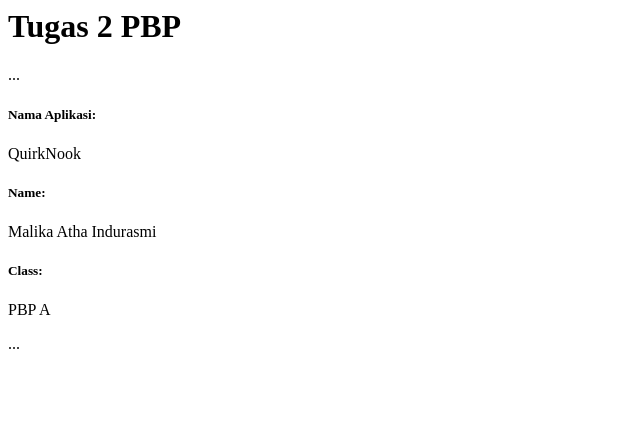
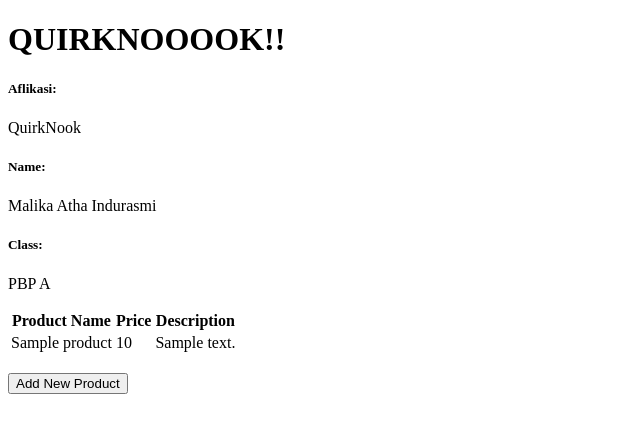
Before and after one commit to malikaatha/quirknook-pbp, a Django app: page / in a window 1280 px wide. Shown: the top 433 px of the page, without its empty margins (0-640 px from the left). Run offline with Django 5.2, Linux system fonts and the light colour scheme; tables that the repository leaves empty hold one stand-in row (values such as "Sample post").

Commit message:
selesai basic tutorial 2

```diff
--- a/main/models.py
+++ b/main/models.py
@@ -1,6 +1,8 @@
+import uuid
 from django.db import models
 
 class Product(models.Model):
+    id = models.UUIDField(primary_key=True, default=uuid.uuid4, editable=False)
     name = models.CharField(max_length=255)
     price = models.IntegerField()
     description = models.TextField()
--- a/main/templates/main.html
+++ b/main/templates/main.html
@@ -1,9 +1,41 @@
-<h1>Tugas 2 PBP</h1>
-...
-<h5>Nama Aplikasi: </h5>
+{% extends 'base.html' %}
+{% block content %}
+<h1>QUIRKNOOOOK!!</h1>
+
+<h5>Aflikasi: </h5>
 <p>{{ aplikasi }}<p>
-<h5>Name: </h5>
-<p>{{ name }}<p>
-<h5>Class: </h5>
-<p>{{ class }}<p>
-...
+
+<h5>Name:</h5>
+<p>{{ name }}</p>
+
+<h5>Class:</h5>
+<p>{{ class }}</p>
+
+{% if not product_entries %}
+<p>Belum ada data quirknook product entry</p>
+{% else %}
+<table>
+  <tr>
+    <th>Product Name</th>
+    <th>Price</th>
+    <th>Description</th>
+  </tr>
+
+  {% comment %} Hai
+  {% endcomment %}
+  {% for product_entry in product_entries %}
+  <tr>
+    <td>{{product_entry.name}}</td>
+    <td>{{product_entry.price}}</td>
+    <td>{{product_entry.description}}</td>
+  </tr>
+  {% endfor %}
+</table>
+{% endif %}
+
+<br />
+
+<a href="{% url 'main:create_product' %}">
+  <button>Add New Product</button>
+</a>
+{% endblock content %}
--- a/main/urls.py
+++ b/main/urls.py
@@ -1,8 +1,12 @@
 from django.urls import path
-from main.views import show_main
-
+from main.views import show_main, create_product, show_xml, show_json, show_xml_by_id, show_json_by_id
 app_name = 'main'
 
 urlpatterns = [
     path('', show_main, name='show_main'),
+    path('create-product', create_product, name='create_product'),
+    path('xml/', show_xml, name='show_xml'),
+    path('json/', show_json, name='show_json'),
+    path('xml/<str:id>/', show_xml_by_id, name='show_xml_by_id'),
+    path('json/<str:id>/', show_json_by_id, name='show_json_by_id'),
 ]
--- a/main/views.py
+++ b/main/views.py
@@ -1,11 +1,45 @@
-from django.shortcuts import render
+from django.http import HttpResponse
+from django.core import serializers
+from django.shortcuts import render, redirect
+from main.forms import ProductForm
+from main.models import Product
 
 # Create your views here.
 def show_main(request):
+    product_entries = Product.objects.all(
+
+    )
     context = {
         'aplikasi' : 'QuirkNook',
         'name': 'Malika Atha Indurasmi',
-        'class': 'PBP A'
+        'class': 'PBP A',
+        'product_entries' : product_entries
     }
 
     return render(request, "main.html", context)
+
+def create_product(request):
+    form = ProductForm(request.POST or None)
+
+    if form.is_valid() and request.method == "POST":
+        form.save()
+        return redirect('main:show_main')
+
+    context = {'form': form}
+    return render(request, "create_product.html", context)
+
+def show_xml(request):
+    data = Product.objects.all()
+    return HttpResponse(serializers.serialize("xml", data), content_type="application/xml")
+
+def show_json(request):
+    data = Product.objects.all()
+    return HttpResponse(serializers.serialize("json", data), content_type="application/json")
+
+def show_xml_by_id(request, id):
+    data = Product.objects.filter(pk=id)
+    return HttpResponse(serializers.serialize("xml", data), content_type="application/xml")
+
+def show_json_by_id(request, id):
+    data = Product.objects.filter(pk=id)
+    return HttpResponse(serializers.serialize("json", data), content_type="application/json")
--- a/quirknook_pbp/settings.py
+++ b/quirknook_pbp/settings.py
@@ -55,7 +55,7 @@ ROOT_URLCONF = 'quirknook_pbp.urls'
 TEMPLATES = [
     {
         'BACKEND': 'django.template.backends.django.DjangoTemplates',
-        'DIRS': [],
+        'DIRS': [BASE_DIR / 'templates'],
         'APP_DIRS': True,
         'OPTIONS': {
             'context_processors': [
--- /dev/null
+++ b/templates/base.html
@@ -0,0 +1,13 @@
+{% load static %}
+<!DOCTYPE html>
+<html lang="en">
+  <head>
+    <meta charset="UTF-8" />
+    <meta name="viewport" content="width=device-width, initial-scale=1.0" />
+    {% block meta %} {% endblock meta %}
+  </head>
+
+  <body>
+    {% block content %} {% endblock content %}
+  </body>
+</html>
```
Also changed, not shown: main/forms.py (added, +7 -0 lines), main/templates/create_product.html (added, +18 -0 lines), main/migrations/0002_alter_product_id.py (added).
